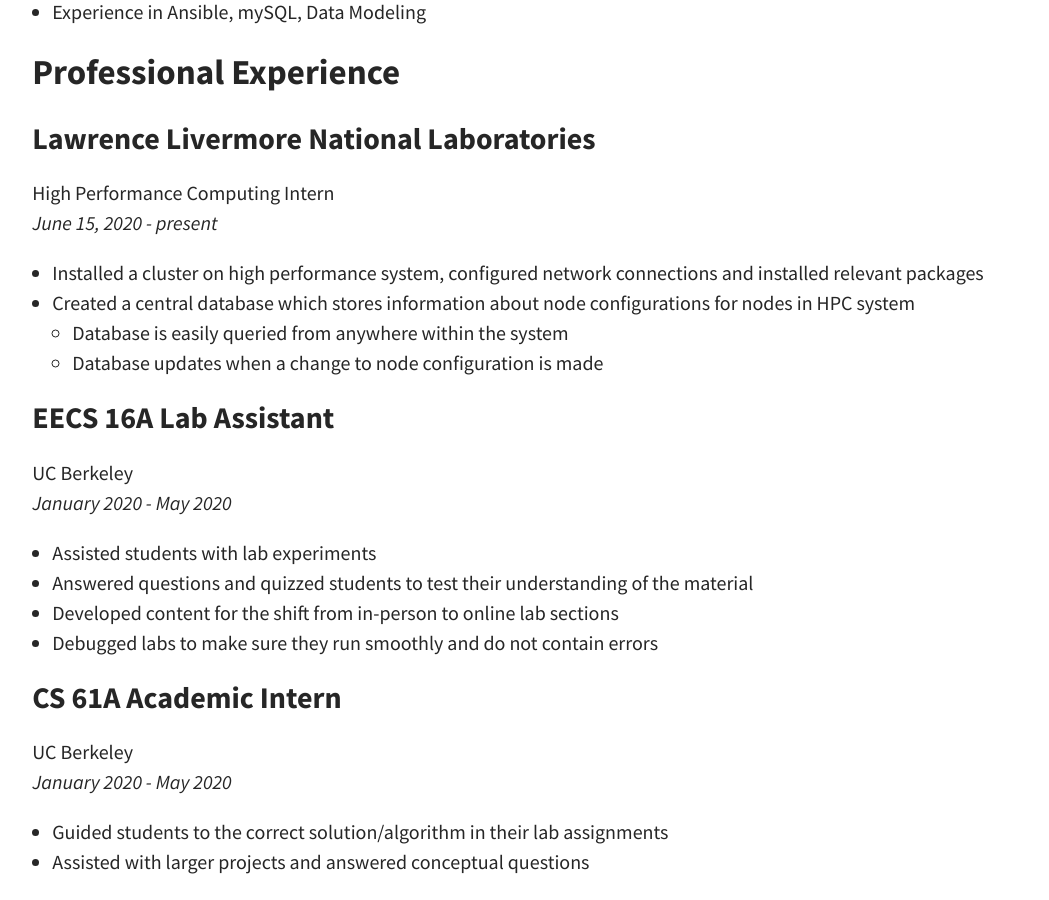
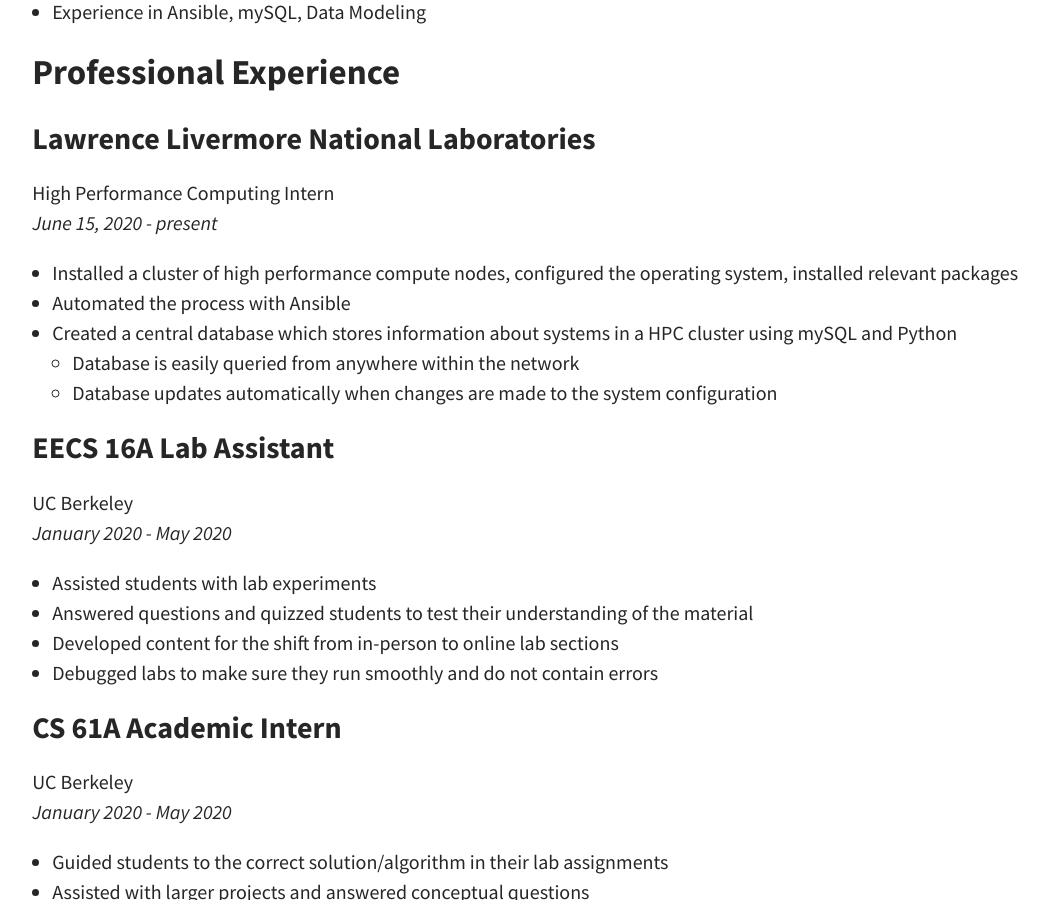
Before and after one commit to nishap1225/nishap1225.github.io, a Jekyll site: the page built from pages/resume.md, in a window 1280 px wide and 900 px high, scrolled down 1605 px. Shown: the whole window, without its empty margins (83-1132 px from the left). Built offline with Jekyll 4.4.1, drawn with Linux system fonts in a browser that asks for light colours.

Commit message:
wording changes

```diff
--- a/pages/resume.md
+++ b/pages/resume.md
@@ -45,10 +45,12 @@ nisha.p@berkeley.edu
 ### Lawrence Livermore National Laboratories
 High Performance Computing Intern
 *June 15, 2020 - present*
-- Installed a cluster on high performance system, configured network connections and installed relevant packages
-- Created a central database which stores information about  node configurations for nodes in HPC system
-    - Database is easily queried from anywhere within the system
-    - Database updates when a change to node configuration is made
+- Installed a cluster of high performance compute nodes, configured the operating system, installed relevant packages
+- Automated the process with Ansible
+- Created a central database which stores information about systems in a HPC cluster using mySQL and Python
+  - Database is easily queried from anywhere within the network
+  - Database updates automatically when changes are made to the system configuration
+
 
 ### EECS 16A Lab Assistant
 UC Berkeley
```
